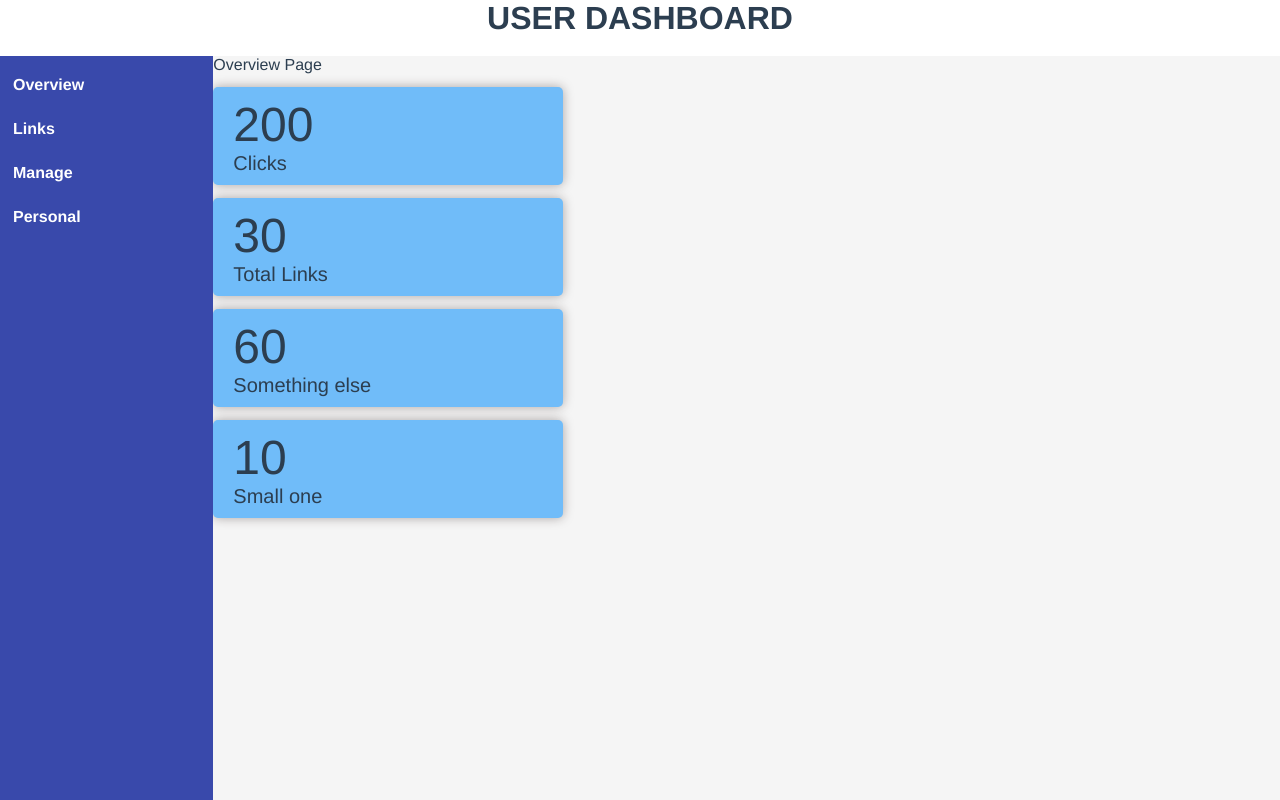
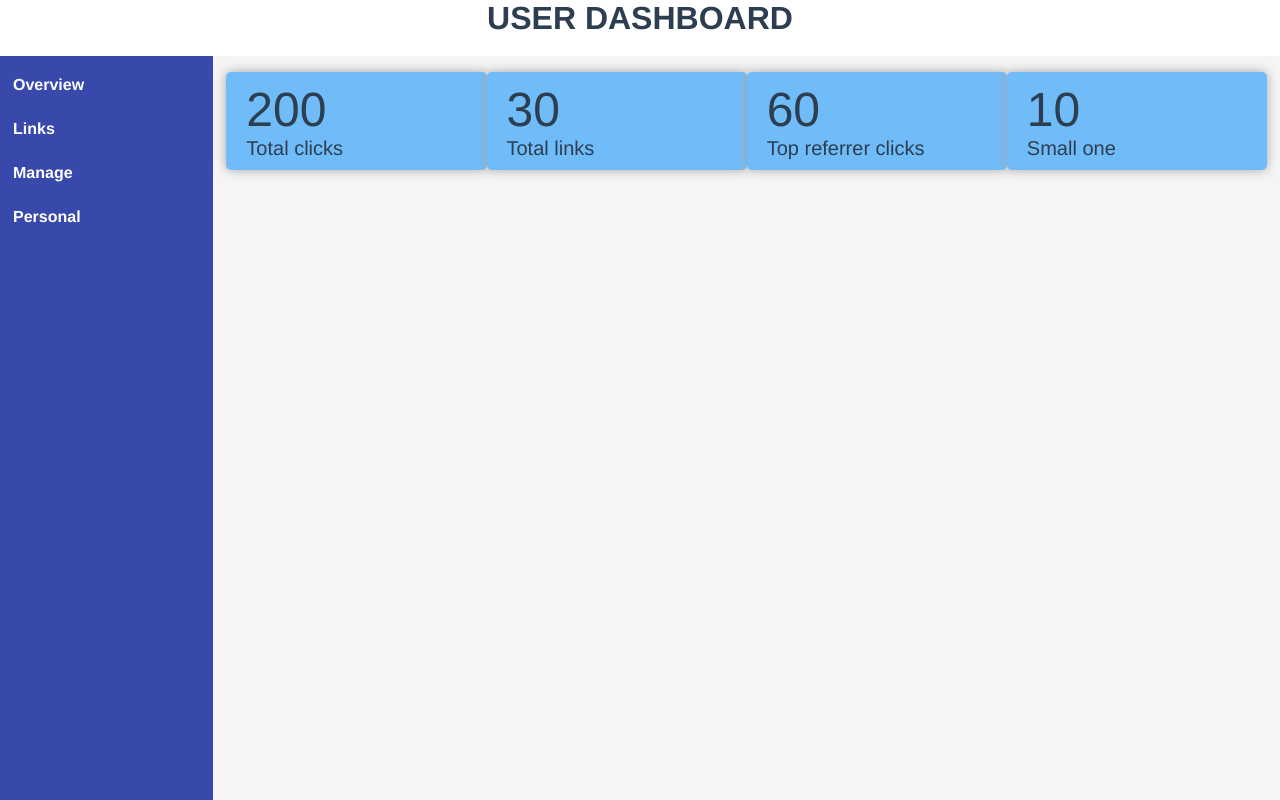
Before and after one commit to micaiah-effiong/url-shortener, a Vue app in the folder public/: page /overview in a window 1280 px wide. Built offline with nearby package versions, Linux system fonts and the light colour scheme.

Commit message:
added style and cards

```diff
--- a/public/src/components/overview.vue
+++ b/public/src/components/overview.vue
@@ -1,9 +1,8 @@
 <template>
-  <div>
-    <div>Overview Page</div>
-    <StatisticsCard :figure="200" text="Clicks" />
-    <StatisticsCard :figure="30" text="Total Links" />
-    <StatisticsCard :figure="60" text="Something else" />
+  <div class="overview-panel">
+    <StatisticsCard :figure="200" text="Total clicks" />
+    <StatisticsCard :figure="30" text="Total links" />
+    <StatisticsCard :figure="60" text="Top referrer clicks" />
     <StatisticsCard :figure="10" text="Small one" />
   </div>
 </template>
@@ -15,3 +14,17 @@ export default {
   components: { StatisticsCard },
 };
 </script>
+
+<style scoped>
+.overview-panel {
+  padding: 3px 13px;
+  display: flex;
+  justify-content: space-evenly;
+}
+@media (max-width: 650px) {
+  .overview-panel {
+    flex-wrap: wrap;
+    justify-content: space-between;
+  }
+}
+</style>
```
